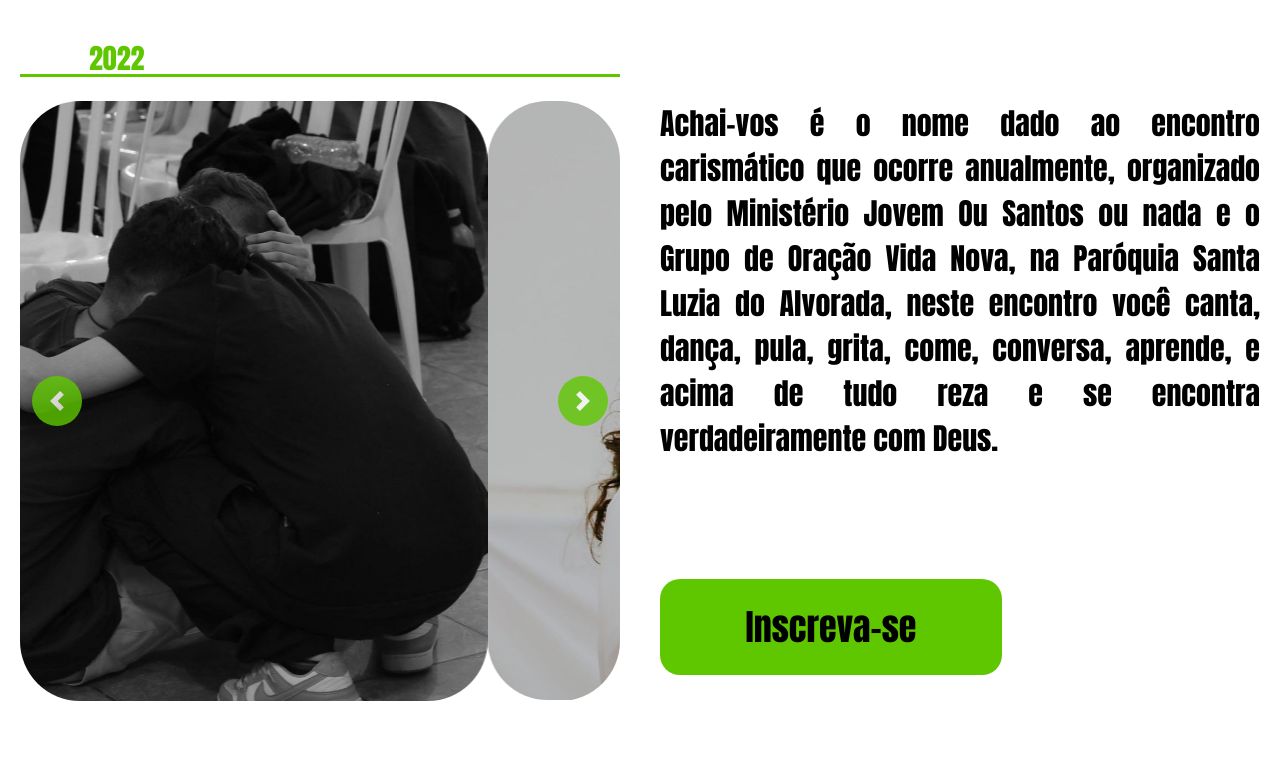
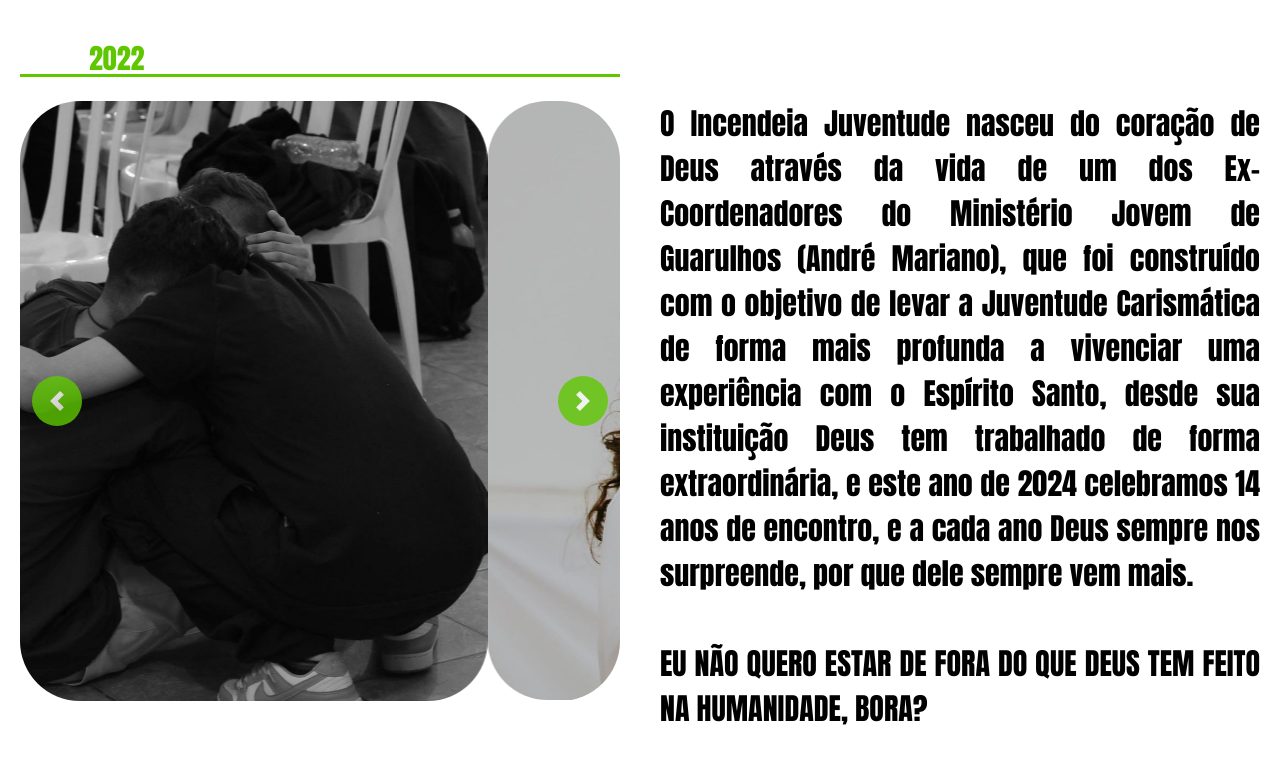
Before and after one commit to filipefip/Site-Incendeia, a plain HTML site: page index.html in a window 1280 px wide. Shown: the part 983-1751 px from the top of the page. Drawn offline with nearby package versions, Linux system fonts and the light colour scheme.

Commit message:
Atualização Sobre

```diff
--- a/index.html
+++ b/index.html
@@ -128,7 +128,8 @@
                 </div>
             </div>
           </div>
-          <p class="sobre-achaivos">Achai-vos é o nome dado ao encontro carismático que ocorre anualmente, organizado pelo Ministério Jovem Ou Santos ou nada e o Grupo de Oração Vida Nova, na Paróquia Santa Luzia do Alvorada, neste encontro você canta, dança, pula, grita, come, conversa, aprende, e acima de tudo reza e se encontra verdadeiramente com Deus.</p>
+          <p class="sobre-achaivos">O Incendeia Juventude nasceu do coração de Deus através da vida de um dos Ex-Coordenadores do Ministério Jovem de Guarulhos (André Mariano), que foi construído com o objetivo de levar a Juventude Carismática de forma mais profunda a vivenciar uma experiência com o Espírito Santo, desde sua instituição Deus tem trabalhado de forma extraordinária, e este ano de 2024 celebramos 14 anos de encontro, e a cada ano Deus sempre nos surpreende, por que dele sempre vem mais. <br> <br>
+          EU NÃO QUERO ESTAR DE FORA DO QUE DEUS TEM FEITO NA HUMANIDADE, BORA?</p>
           <button class="botao-inscricao">Inscreva-se</button>
       </section>
       <section id="camisetas-container" class="containers">
```
